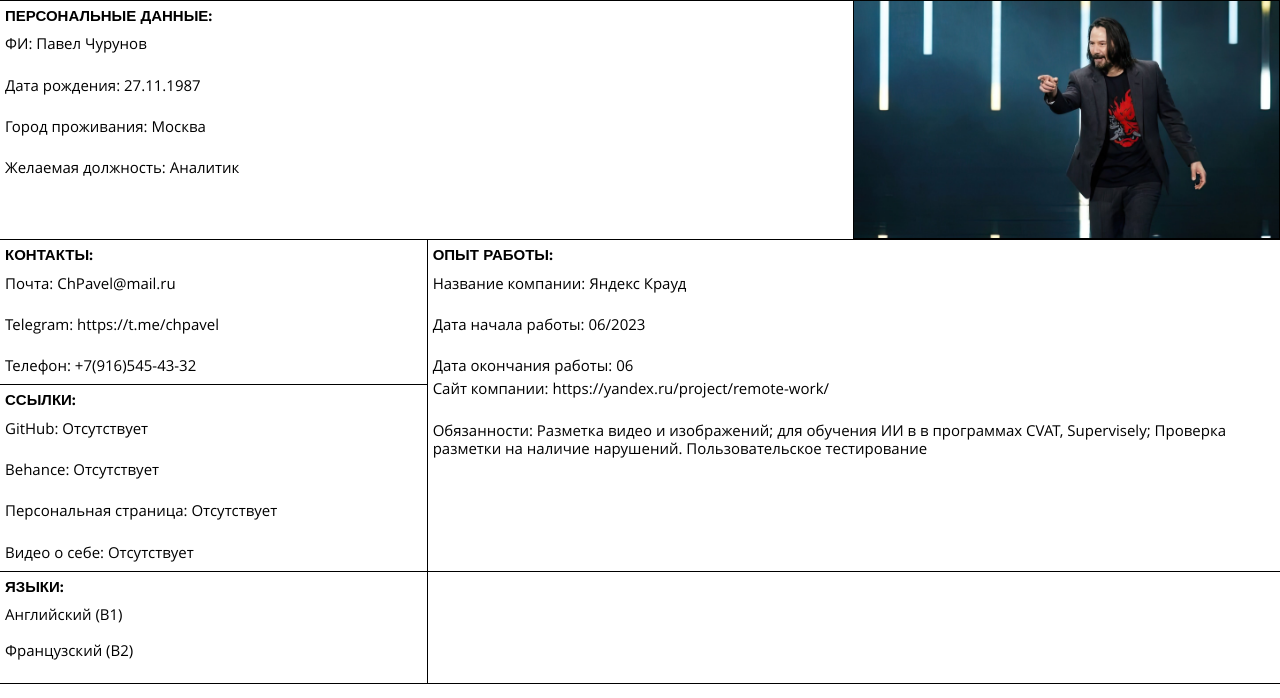
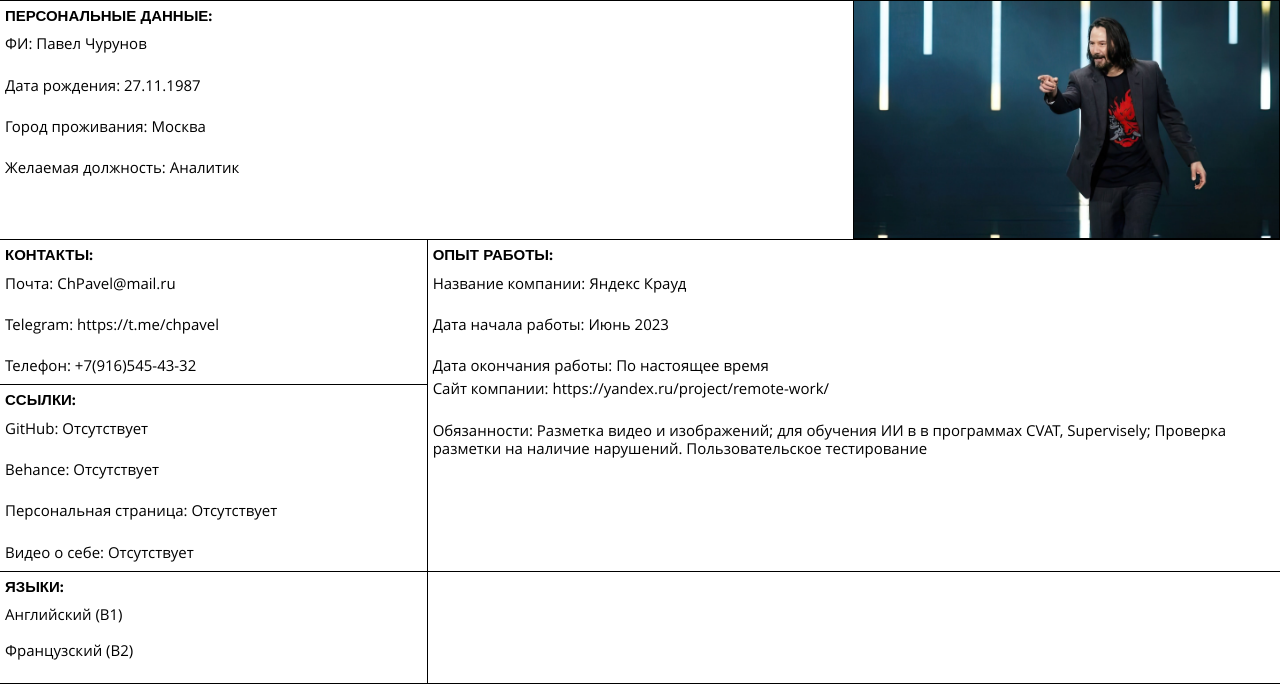
Before and after one commit to homo-errantium/frontend, a React (Create React App) app: page /result-resume in a window 1280 px wide. Shown: the top 698 px of the page. Built offline with nearby package versions, Linux system fonts and the light colour scheme.

Commit message:
changed month changer in resultResume.js

```diff
--- a/src/components/Resume/ResultResume/ResultResume.js
+++ b/src/components/Resume/ResultResume/ResultResume.js
@@ -2,15 +2,27 @@ import React from 'react'
 import './ResultResume.scss'
 import PropTypes from 'prop-types'
 import Keanu from '../../../img/Keanu-Reeves.jpg'
+import { months } from '../../../constants/months'
 
 //
 
 function ResultResume({ values /* checkboxValues */ }) {
   const userAllLang = values.languages
+  console.log('🚀 ~ file: ResultResume.js:11 ~ ResultResume ~ values:', values)
 
-  function changeMonth(month) {
-    return month < 10 ? `0${month}` : `${month}`
+  function monthConvert(monthNumber) {
+    let result = []
+    if (monthNumber !== '') {
+      result = months.find(({ id }) => id === monthNumber)
+      return result.long
+    }
+
+    return 'По настоящее время'
   }
+
+  // function changeMonth(month) {
+  //   return month < 10 ? `0${month}` : `${month}`
+  // }
   function absentValues(currentValue) {
     return currentValue ? `${currentValue}` : `Отсутствует`
   }
@@ -68,15 +80,15 @@ function ResultResume({ values /* checkboxValues */ }) {
         </span>
         <br />
         <span className="result-resume__experience-start">
-          {`Дата начала работы: ${changeMonth(
-            absentValues(values.month_work_start)
-          )}${values.year_work_start ? `/${values.year_work_start}` : ''}`}
+          {`Дата начала работы: ${monthConvert(values.month_work_start)}${
+            values.year_work_start ? ` ${values.year_work_start}` : ''
+          }`}
         </span>
         <br />
         <span className="result-resume__experience-end">
-          {`Дата окончания работы: ${changeMonth(
-            absentValues(values.month_work_start)
-          )}${values.year_work_end ? `/${values.year_work_end}` : ''}`}
+          {`Дата окончания работы: ${monthConvert(values.month_work_end)}${
+            values.year_work_end ? ` ${values.year_work_end}` : ''
+          }`}
         </span>
 
         <span className="result-resume__experience-company-site">
```
